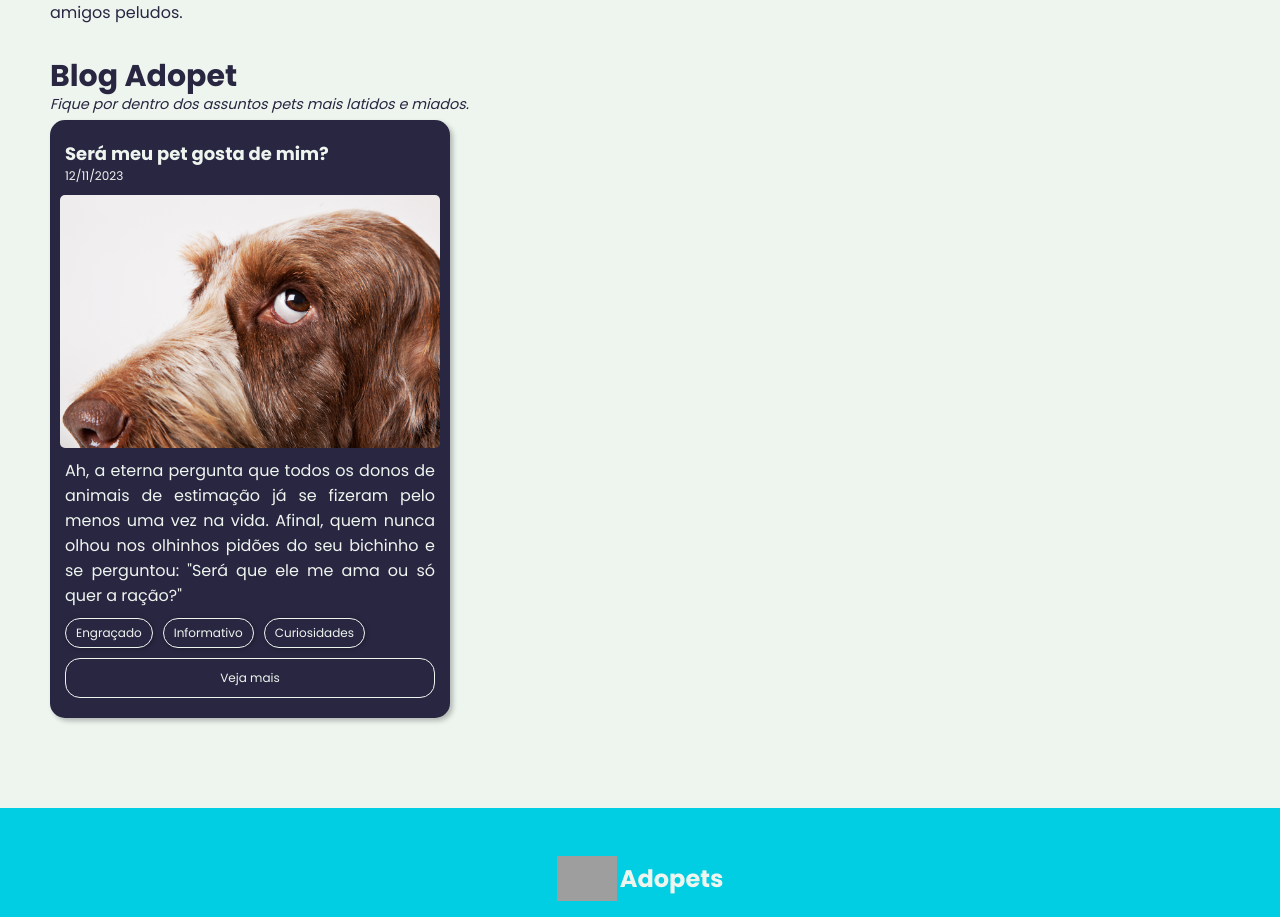
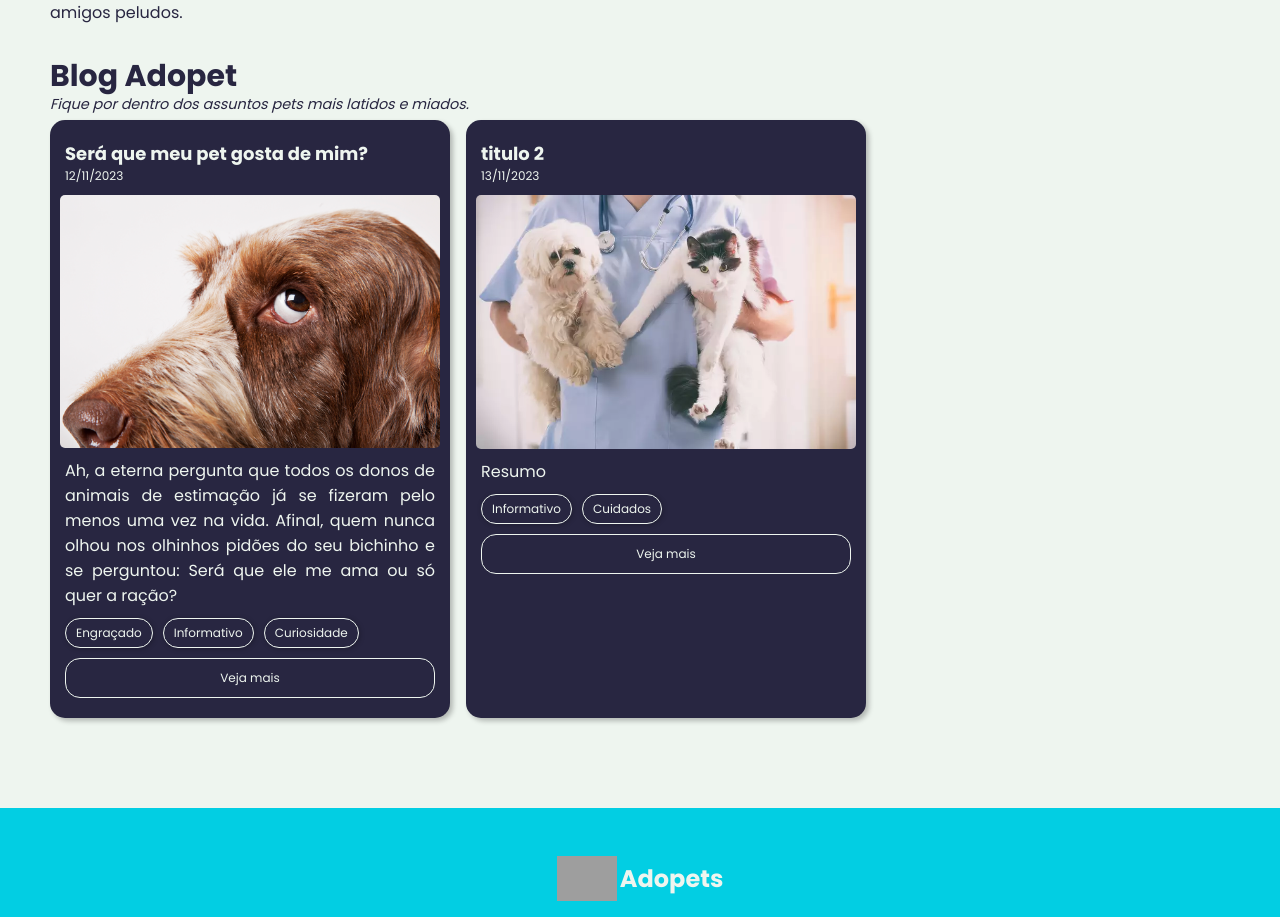
Before and after one commit to RNoleto/adopets-vue3, a Vue app: page / in a window 1280 px wide. Shown: the part 1146-2063 px from the top of the page. Built offline with nearby package versions, Linux system fonts and the light colour scheme; grey boxes are pictures that could not be loaded.

Commit message:
Ajuste de cards de post e informações de posts em adoption.jspn

```diff
--- a/src/api/adoption.json
+++ b/src/api/adoption.json
@@ -34,14 +34,26 @@
     ]
   },
   "posts": {
-    "Será que meu pet gosta de mim?": {
+    "1": {
+      "title": "Será que meu pet gosta de mim?",
       "date": "12/11/2023",
+      "img": "src/assets/img/posts/post1.webp",
       "resume": "Ah, a eterna pergunta que todos os donos de animais de estimação já se fizeram pelo menos uma vez na vida. Afinal, quem nunca olhou nos olhinhos pidões do seu bichinho e se perguntou: Será que ele me ama ou só quer a ração?",
       "tags": [
         "Engraçado",
         "Informativo",
         "Curiosidade"
       ]
+    },
+    "2": {
+      "title": "titulo 2",
+      "date": "13/11/2023",
+      "img": "src/assets/img/posts/post2.webp",
+      "resume": "Resumo",
+      "tags": [
+        "Informativo",
+        "Cuidados"
+      ]
     }
   }
 }
--- a/src/pages/Home.vue
+++ b/src/pages/Home.vue
@@ -42,29 +42,20 @@
           Fique por dentro dos assuntos pets mais latidos e miados.
         </h2>
         <div class="cards">
-          <div class="card">
+          <div class="card" v-for="(post, index) in posts" :key="index">
             <div class="top">
-              <p class="card-title">Será meu pet gosta de mim?</p>
-              <p class="date">12/11/2023</p>
+              <p class="card-title">{{ post.title }}</p>
+              <p class="date">{{ post.date }}</p>
             </div>
-            <img
-              src="../assets/img/posts/post1.webp"
-              alt="Cão Pensando"
-              class="cover"
-            />
+            <img :src="post.img" alt="Cão Pensando" class="cover" />
             <div class="midle">
-              <p>
-                Ah, a eterna pergunta que todos os donos de animais de estimação
-                já se fizeram pelo menos uma vez na vida. Afinal, quem nunca
-                olhou nos olhinhos pidões do seu bichinho e se perguntou: "Será
-                que ele me ama ou só quer a ração?"
-              </p>
+              <p>{{ post.resume }}</p>
             </div>
             <div class="end">
               <div class="tags">
-                <p class="tag">Engraçado</p>
-                <p class="tag">Informativo</p>
-                <p class="tag">Curiosidades</p>
+                <p class="tag" v-for="(tag, index) in post.tags" :key="index">
+                  {{ tag }}
+                </p>
               </div>
               <div class="btn">Veja mais</div>
             </div>
@@ -76,9 +67,26 @@
 </template>
 <script>
 import Banner from "../components/Banner.vue";
+import axios from "axios";
 export default {
   components: {
     Banner,
+  },
+  data() {
+    return {
+      posts: [],
+    };
+  },
+  created() {
+    axios
+      .get("src/api/adoption.json")
+      .then((response) => {
+        this.posts = response.data.posts;
+        console.log("Dados dos Posts:", this.posts);
+      })
+      .catch((error) => {
+        console.log("Erro ao buscar posts:", error);
+      });
   },
 };
 </script>
@@ -101,6 +109,7 @@ export default {
       width: 100%;
       display: flex;
       flex-wrap: wrap;
+      gap: 1rem;
       .card {
         max-width: 400px;
         height: auto;
```
Also changed, not shown: src/assets/img/posts/post2.webp (added).
